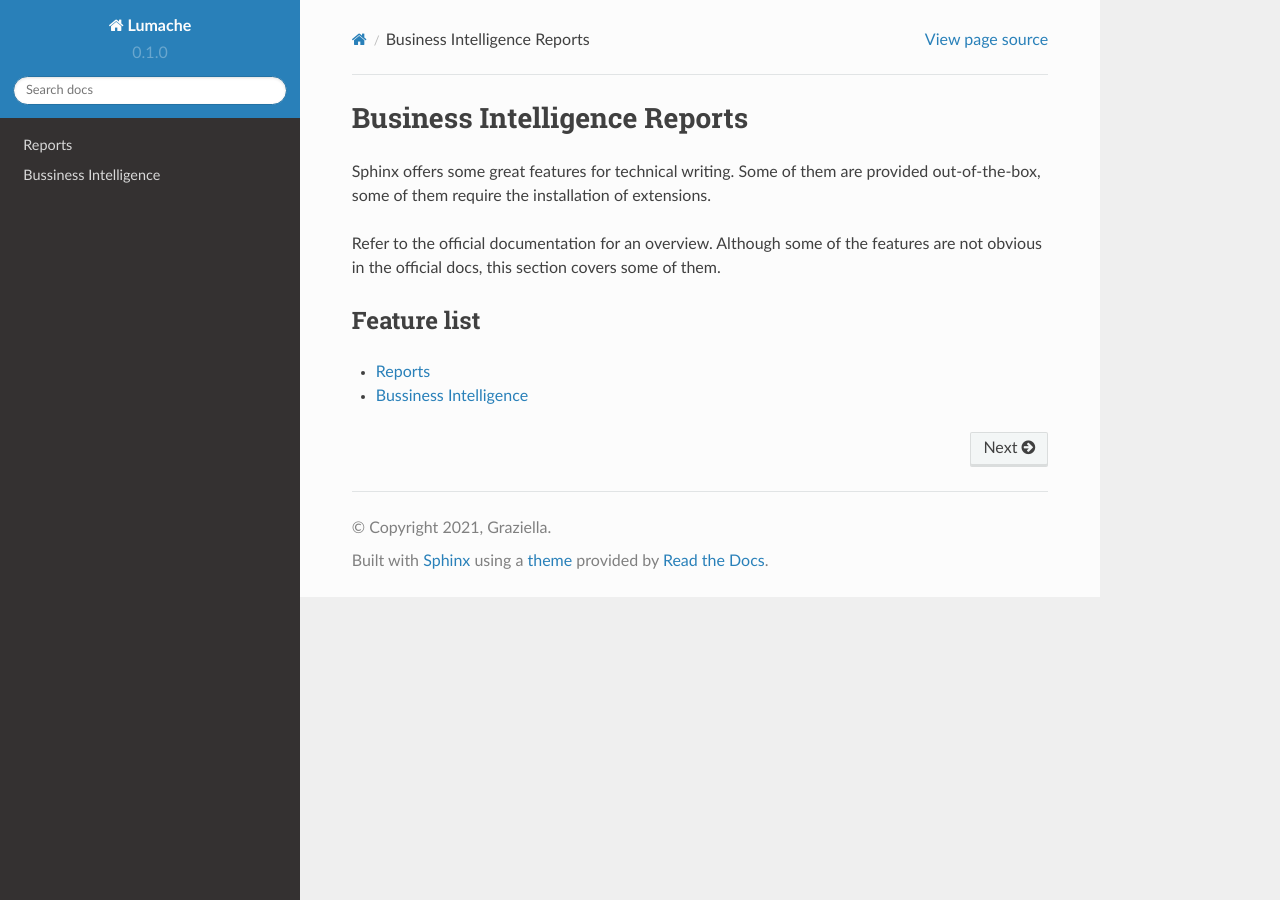
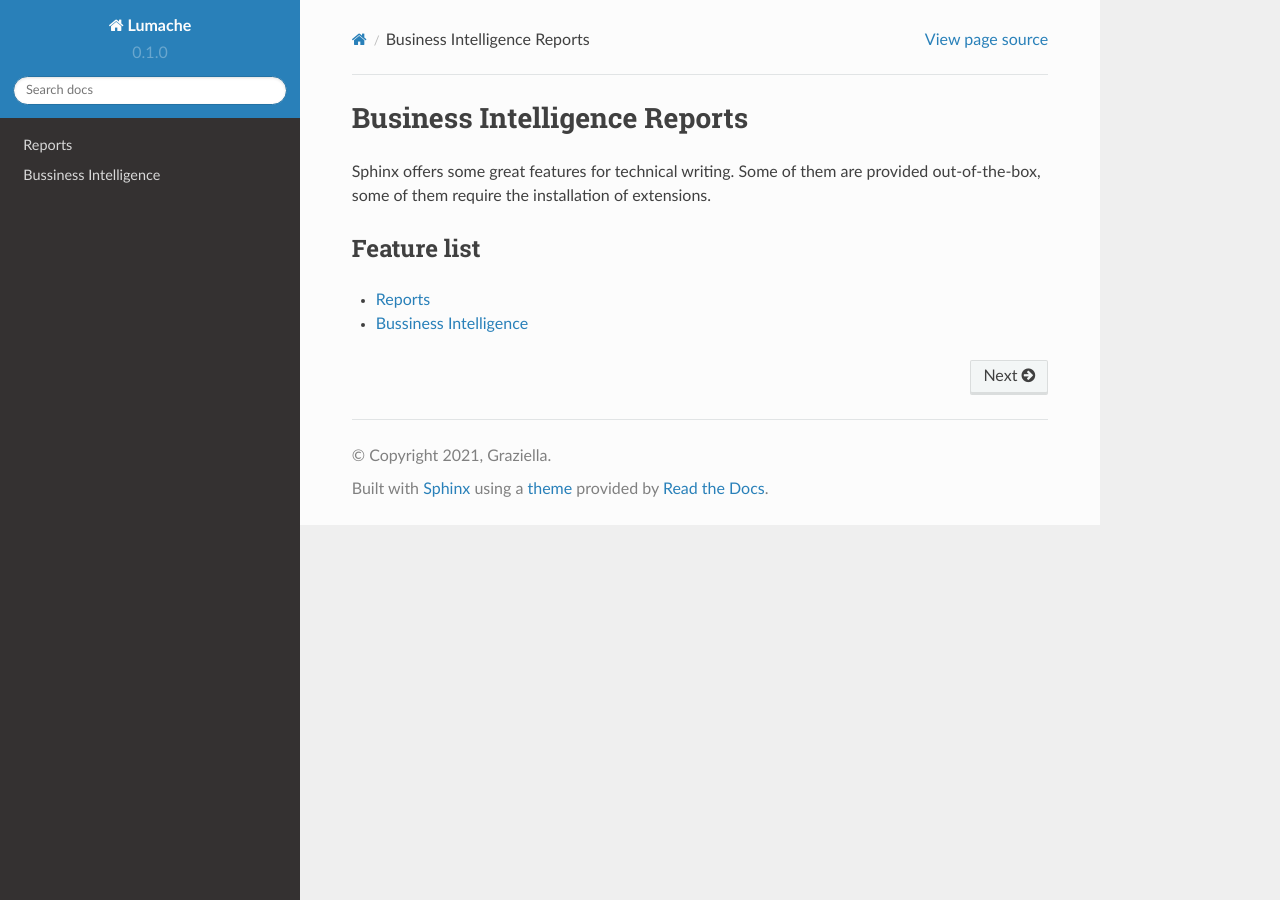
Before and after one commit to JonathanLuhunga/BusinessIntelligence, a Sphinx documentation site: the page built from docs/source/index.rst, in a window 1280 px wide. Built offline with Sphinx 7.4.7 and the Read the Docs theme 2.0.0, drawn with Linux system fonts in a browser that asks for light colours.

Commit message:
Update index.rst (#25)

```diff
--- a/docs/source/index.rst
+++ b/docs/source/index.rst
@@ -1,10 +1,7 @@
 Business Intelligence Reports
-=============================================
+==============================
 Sphinx offers some great features for technical writing. Some of them are provided out-of-the-box, some of them
 require the installation of extensions.
-
-Refer to the official documentation for an overview. Although some of the features are not obvious in the
-official docs, this section covers some of them.
 
 Feature list
 ------------
```
